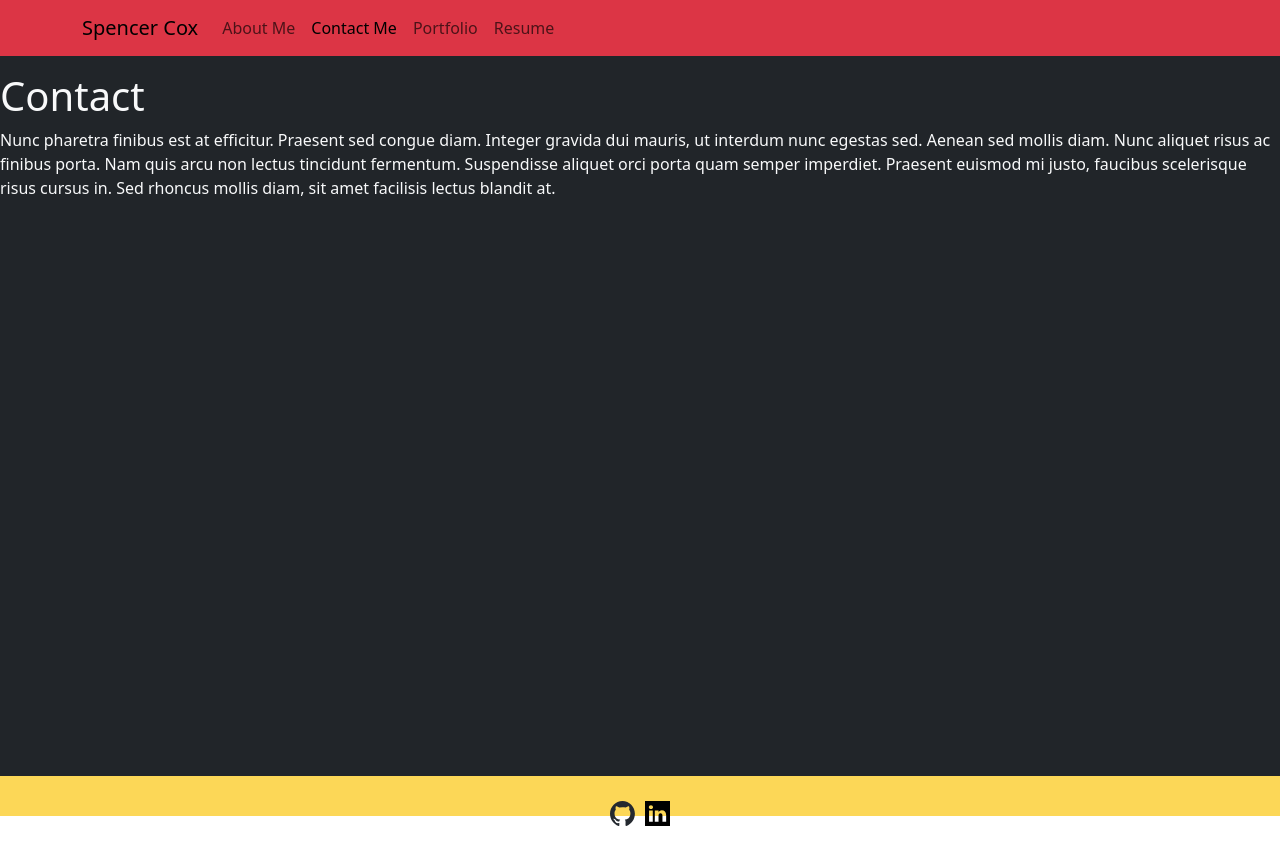
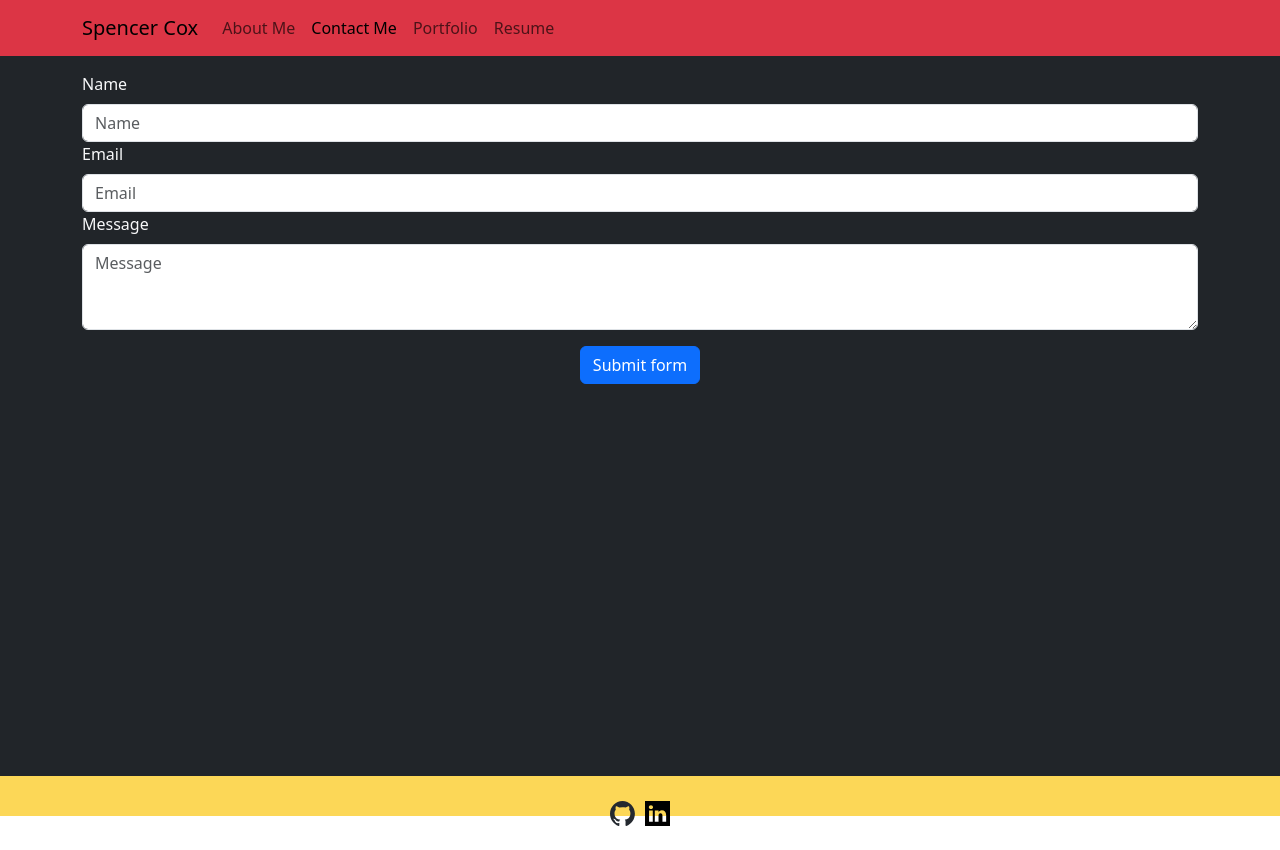
Before and after one commit to Spencox/Portfolio-Squared, a React (Vite) app in the folder Portfolio/: page /Contact in a window 1280 px wide. Built offline with nearby package versions, Linux system fonts and the light colour scheme.

Commit message:
added about me section, worked on form. Got form elements in place. Working on error messages

```diff
--- a/Portfolio/src/pages/AboutMe.jsx
+++ b/Portfolio/src/pages/AboutMe.jsx
@@ -1,15 +1,16 @@
 export default function AboutMe() {
     return (
       <div>
-        <h1>About Page</h1>
-        <p>
-          Nunc pharetra finibus est at efficitur. Praesent sed congue diam.
-          Integer gravida dui mauris, ut interdum nunc egestas sed. Aenean sed
-          mollis diam. Nunc aliquet risus ac finibus porta. Nam quis arcu non
-          lectus tincidunt fermentum. Suspendisse aliquet orci porta quam semper
-          imperdiet. Praesent euismod mi justo, faucibus scelerisque risus cursus
-          in. Sed rhoncus mollis diam, sit amet facilisis lectus blandit at.
-        </p>
+        <h1 className="p-3">About Page</h1>
+            <p className="p-3">
+                Hello, I'm Spencer Cox, a passionate and driven web developer on a mission to turn my love for coding into a rewarding career. With a background in computer science and ongoing education through coding boot camps and certification programs at the University of Texas at Austin, I'm well-equipped with the technical knowledge and skills needed to excel in web development. At 37 years old, I've embarked on an exciting career shift, dedicating myself to the ever-evolving world of web development.
+            </p>
+            <p className="p-3">
+                I find immense joy in crafting immersive web experiences, from pixel-perfect front-end designs to robust back-end functionalities. What sets me apart is my unique blend of theoretical computer science knowledge and hands-on development expertise. I've honed my skills through real-world projects and have built a diverse portfolio that showcases my ability to create dynamic and responsive websites. Whether it's enhancing user experiences or solving complex technical challenges, I'm committed to pushing the boundaries of what's possible in web development.
+            </p>
+            <p className="p-3">
+                As I continue to learn and grow in this dynamic field, I'm eager to collaborate with like-minded professionals, contribute to innovative projects, and make a meaningful impact on the digital landscape. Join me on this exciting journey as we explore the limitless possibilities of web development together.
+            </p>
       </div>
     );
   }
--- a/Portfolio/src/pages/Contact.jsx
+++ b/Portfolio/src/pages/Contact.jsx
@@ -1,15 +1,73 @@
-export default function Contact() {
-    return (
-      <div>
-        <h1>Contact</h1>
-        <p>
-          Nunc pharetra finibus est at efficitur. Praesent sed congue diam.
-          Integer gravida dui mauris, ut interdum nunc egestas sed. Aenean sed
-          mollis diam. Nunc aliquet risus ac finibus porta. Nam quis arcu non
-          lectus tincidunt fermentum. Suspendisse aliquet orci porta quam semper
-          imperdiet. Praesent euismod mi justo, faucibus scelerisque risus cursus
-          in. Sed rhoncus mollis diam, sit amet facilisis lectus blandit at.
-        </p>
-      </div>
-    );
-  }
+import { useState } from 'react';
+import Button from 'react-bootstrap/Button';
+import Form from 'react-bootstrap/Form';
+import Container from 'react-bootstrap/Container';
+
+function FormExample() {
+  const [validated, setValidated] = useState(false);
+
+  const handleSubmit = (event) => {
+    const form = event.currentTarget;
+    if (form.checkValidity() === false) {
+      event.preventDefault();
+      event.stopPropagation();
+    }
+
+    setValidated(true);
+  };
+
+  return (
+    <Container>
+      <Form noValidate validated={validated} onSubmit={handleSubmit}>
+        <Form.Group controlId="validationCustomName">
+          <Form.Label>Name</Form.Label>
+          <Form.Control
+            required
+            type="text"
+            placeholder="Name"
+          />
+          <Form.Control.Feedback type="invalid">
+            Please provide your name.
+          </Form.Control.Feedback>
+        </Form.Group>
+        <Form.Group controlId="validationCustomEmail">
+          <Form.Label>Email</Form.Label>
+          <Form.Control
+            required
+            type="email"
+            placeholder="Email"
+          />
+          <Form.Control.Feedback type="invalid">
+            Please provide a valid email address.
+          </Form.Control.Feedback>
+        </Form.Group>
+        <Form.Group controlId="validationCustomMessage">
+          <Form.Label>Message</Form.Label>
+          <Form.Control
+            as="textarea"
+            rows={3}
+            required
+            placeholder="Message"
+          />
+          <Form.Control.Feedback type="invalid">
+            Please provide a message.
+          </Form.Control.Feedback>
+        </Form.Group>
+        {/* Error message */}
+        <div className="text-danger text-center mb-3">
+          {validated && (
+            <div>
+              Please fill out all required fields correctly.
+            </div>
+          )}
+        </div>
+        {/* Submit button */}
+        <div className="text-center">
+          <Button type="submit">Submit form</Button>
+        </div>
+      </Form>
+    </Container>
+  );
+}
+
+export default FormExample;
```
Also changed, not shown: 1 other file (tests, documents, lock files or other folders).
